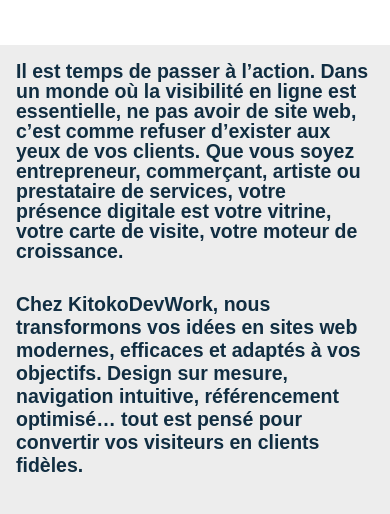
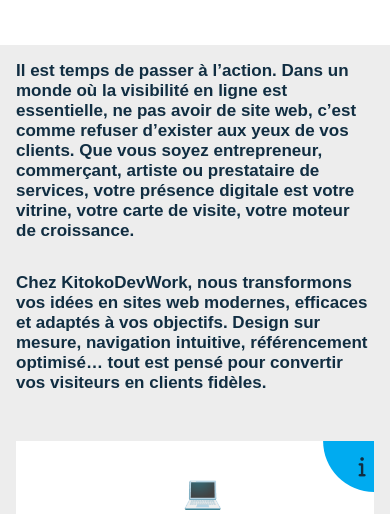
Before and after one commit to Virallium/KitokoDevWork__PWA, a plain HTML site: page index.html in a window 390 px wide. Shown: the part 625-1139 px from the top of the page. Drawn offline with nearby package versions, Linux system fonts and the light colour scheme; a web font is replaced by a local one.

Commit message:
correction de la taille de la police

```diff
--- a/styles/media.css
+++ b/styles/media.css
@@ -154,6 +154,7 @@
     .footer__content{
     width: 80%;
     }
+
 }
 @media(max-width:745px){
     .boxmodel{
@@ -161,6 +162,9 @@
         left: 0;
         background: var(--secondary-color);
         clip-path: circle(50% at center center);
+    }
+    .presentationBox .text h3,h2{
+        font-size: 17px
     }
 }
 @media(max-width:480px){
--- a/styles/style.css
+++ b/styles/style.css
@@ -290,7 +290,7 @@
     font-family: 'poppins', sans-serif;
 }
 .presentationBox .text h3,h2{
-    font-size: clamp(1rem, 5vw, 3.5rem);
+    font-size: 25px;
     color: var(--secondary-color);
     text-align: left;
     font-family: 'poppins', sans-serif;
```
